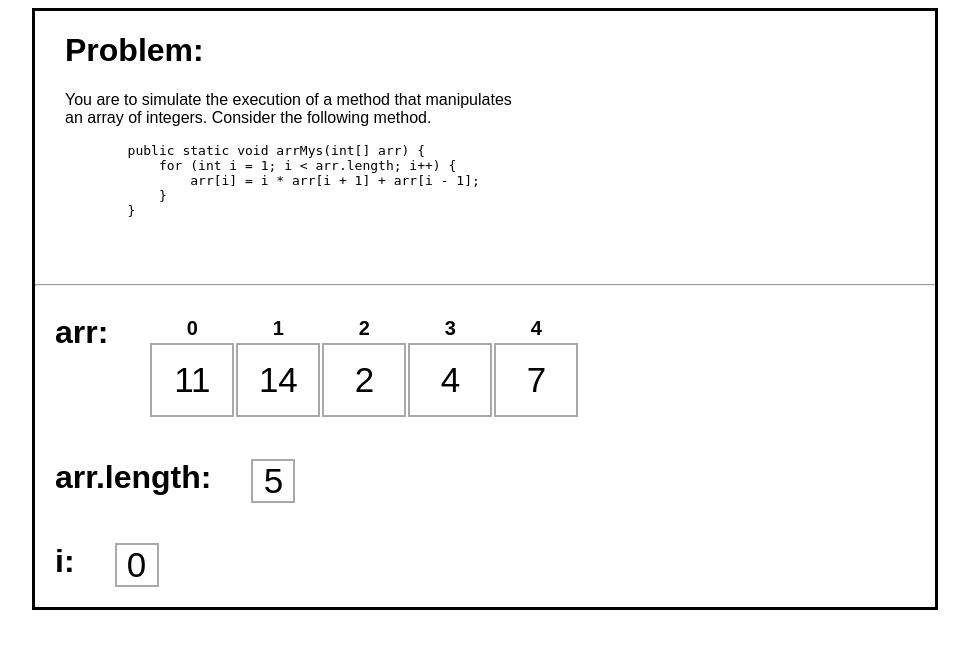
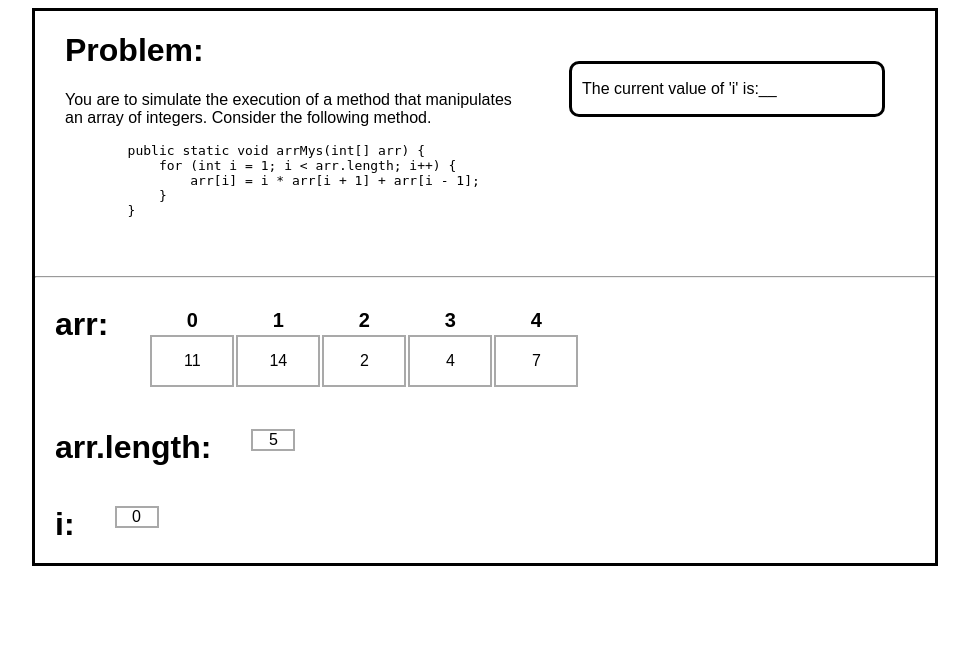
Before and after one commit to awilliambauer/practicum, a PHP site: page / in a window 1280 px wide. Shown: the top 649 px of the page, without its empty margins (155-1124 px from the left). Run offline with PHP 8.4, Linux system fonts and the light colour scheme.

Commit message:
added prompt box

```diff
--- a/arrayMystery/index.css
+++ b/arrayMystery/index.css
@@ -12,9 +12,10 @@
     width: 450px;
     padding-left: 30px;
     padding-bottom: 30px;
+    float: left;
 }
 
-.vardata, #arraydata {
+.vardata,   {
     font-size: 35px;
     /*border: 2px solid darkgray;*/
     /*border-collapse: collapse;*/
@@ -51,3 +52,16 @@ td {
     text-align: center;
     border: 2px solid darkgray;
 }
+
+#prompt {
+    border: 3px solid black;
+    border-radius: 10px;
+    width: 300px;
+    float: right;
+    margin: 50px;
+    padding-left: 10px;
+}
+
+hr {
+    clear: left;
+}
--- a/arrayMystery/index.html
+++ b/arrayMystery/index.html
@@ -26,6 +26,12 @@
         }
                     </pre>
                 </div>
+            </div>
+
+            <div id="prompt">
+                <p>
+                    The current value of 'i' is:__
+                </p>
             </div>
 
             <hr>
@@ -66,7 +72,6 @@
                 </div>
 
             </div>
-            <div id="prompt"></div>
         </div>
 
     </body>
```
